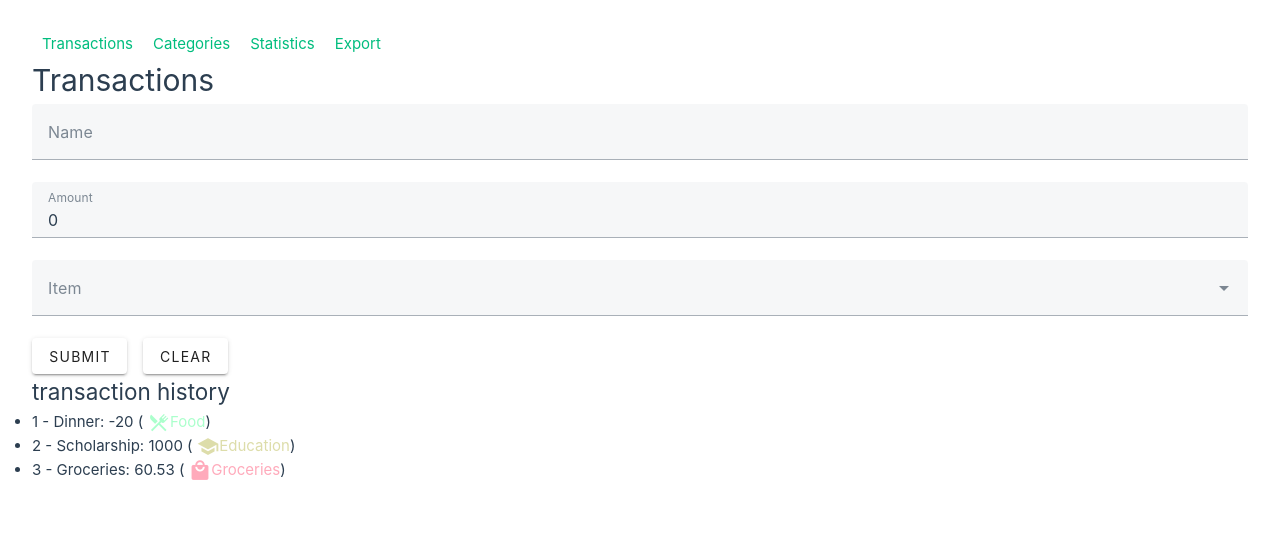
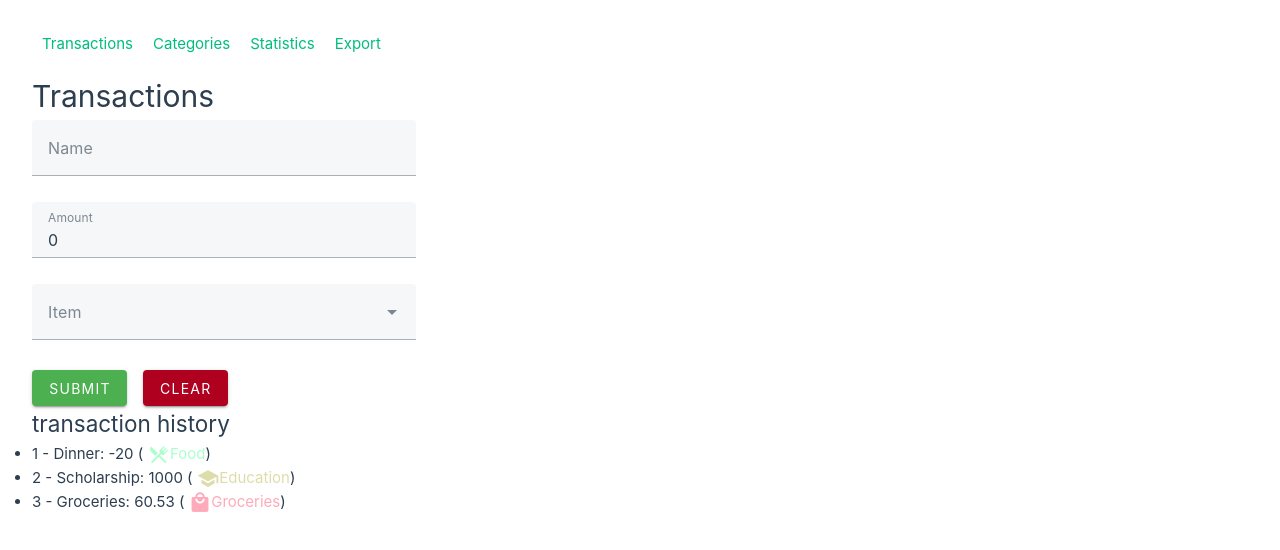
Before and after one commit to FilipTarajko/finance-manager, a Vue app: page / in a window 1280 px wide. Shown: the top 550 px of the page. Built offline with nearby package versions, Linux system fonts and the light colour scheme.

Commit message:
Add vuelidate errors to new transaction form

```diff
--- a/src/App.vue
+++ b/src/App.vue
@@ -3,7 +3,7 @@ import { RouterLink, RouterView } from 'vue-router'
 </script>
 
 <template>
-  <nav>
+  <nav class="mb-4">
     <RouterLink to="/">Transactions</RouterLink>
     <RouterLink to="/categories">Categories</RouterLink>
     <RouterLink to="/statistics">Statistics</RouterLink>
--- a/src/components/NewTransactionForm.vue
+++ b/src/components/NewTransactionForm.vue
@@ -1,24 +1,12 @@
 <script setup lang="ts">
-import { reactive, ref, type Ref } from 'vue'
+import { computed, reactive } from 'vue'
+import { useVuelidate } from '@vuelidate/core'
+import { required, maxLength, numeric } from '@vuelidate/validators'
+
 import { useTransactionsStore } from '../stores/transactionsStore'
+import { useCategoriesStore } from '../stores/categoriesStore'
 const transactionsStore = useTransactionsStore()
-import { useCategoriesStore } from '../stores/categoriesStore'
-import type { Category } from '@/types/types'
 const categoriesStore = useCategoriesStore()
-import { useVuelidate } from '@vuelidate/core'
-import { required } from '@vuelidate/validators'
-
-// const name = ref('')
-// const amount = ref(0)
-// const category: Ref<null | Category> = ref(null)
-
-function addTransaction() {
-  if (!state?.category) {
-    return
-  } else {
-    transactionsStore.addTransaction(state.name, state.amount, state.category)
-  }
-}
 
 const initialState = {
   name: '',
@@ -33,10 +21,19 @@ const state = reactive({
 })
 
 const rules = {
-  name: { required },
+  name: { required, maxLength: maxLength(20) },
   amount: { required },
   category: { required },
 }
+
+const categoryOptions = computed(() => {
+  return categoriesStore.categories.map((elem) => {
+    return {
+      title: elem.name,
+      value: elem
+    }
+  })
+})
 
 const v$ = useVuelidate(rules, state)
 
@@ -48,43 +45,37 @@ function clear() {
     state[key] = value
   }
 }
+
+function addTransaction() {
+  v$.value.$validate()
+  if (v$.value.$error || !state.category) {
+    return;
+  }
+  console.log(state.category)
+  transactionsStore.addTransaction(state.name, state.amount, state.category)
+}
 </script>
 
 
 <template>
-  <form>
-    <!-- :error-messages="v$.name.$errors.map(e => e.$message)" -->
-    <v-text-field v-model="state.name" :counter="10" label="Name" required @input="v$.name.$touch"
-      @blur="v$.name.$touch"></v-text-field>
+  <form style="width: 24rem;">
+    <v-text-field v-model="state.name" label="Name" required @input="v$.name.$touch" @blur="v$.name.$touch"
+      :error-messages="(v$.name.$errors.map(e => e.$message) as string[])" class="mb-1">
+    </v-text-field>
 
-    <!-- :error-messages="v$.amount.$errors.map(e => e.$message)"  -->
-    <v-text-field v-model="state.amount" label="Amount" required @input="v$.amount.$touch"
-      @blur="v$.amount.$touch"></v-text-field>
+    <v-text-field type="number" v-model.number="state.amount" label="Amount" required @input="v$.amount.$touch"
+      @blur="v$.amount.$touch" :error-messages="(v$.amount.$errors.map(e => e.$message) as string[])"
+      class="mb-1"></v-text-field>
 
-    <!-- :error-messages="v$.category.$errors.map(e => e.$message)" -->
-    <v-select v-model="state.category" :items="categoriesStore.categories" label="Item" required
-      @change="v$.category.$touch" @blur="v$.category.$touch" item-title="name">
+    <v-select v-model="state.category" :items="categoryOptions" label="Item" required @change="v$.category.$touch"
+      @blur="v$.category.$touch" :error-messages="(v$.category.$errors.map(e => e.$message) as string[])" class="mb-2">
     </v-select>
 
-    <v-btn class="me-4" @click="v$.$validate">
+    <v-btn class="me-4" @click="addTransaction" color="success">
       submit
     </v-btn>
-    <v-btn @click="clear">
+    <v-btn @click="clear" color="error">
       clear
     </v-btn>
   </form>
-  <!-- <div :class="{ error: v$.name.$errors.length }">
-    <input v-model="state.name">
-    <div class="input-errors" v-for="error of v$.firstName.$errors" :key="error.$uid">
-      <div class="error-msg">{{ error.$message }}</div>
-    </div>
-  </div> -->
 </template>
-
-<style lang="scss">
-.form {
-  display: flex;
-  flex-direction: column;
-  width: 10rem;
-}
-</style>
```
